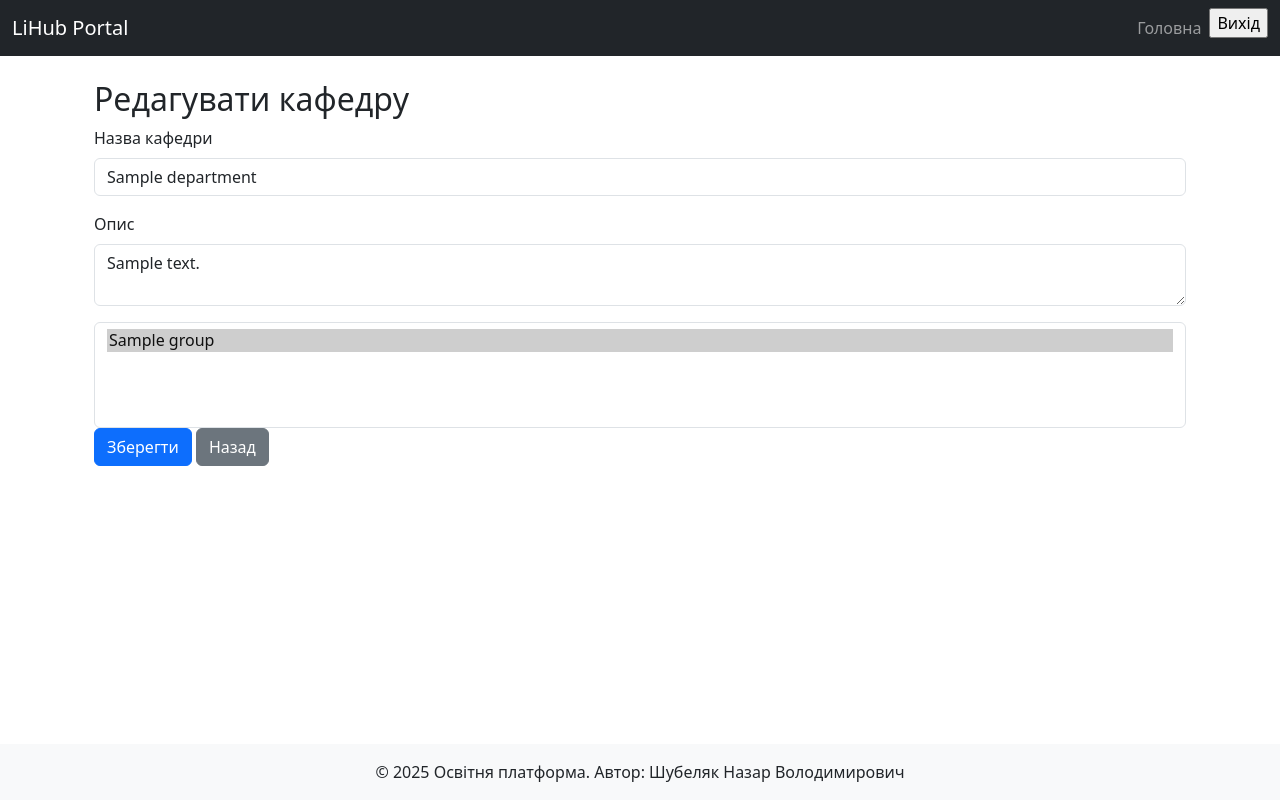
After one commit to NazarShubeliak/edu_platform, a Django app: page /groups/departments/1/ in a window 1280 px wide. The commit adds this page. Run offline with Django 5.2, Linux system fonts and the light colour scheme; a user stored in the database is signed in; tables that the repository leaves empty hold one stand-in row (values such as "Sample post"); some libraries are stand-ins or nearby versions.

Commit message:
Добавив можливість створювати кафедри щоб можна було групувати групи Також покращив деякий код

```diff
--- a/accounts/models.py
+++ b/accounts/models.py
@@ -1,6 +1,5 @@
 from django.db import models
 from django.contrib.auth.models import AbstractUser
-from groups.models import Group
 
 # Create your models here.
 class User(AbstractUser):
@@ -18,7 +17,7 @@ class User(AbstractUser):
 
 class StudentProfile(models.Model):
     user = models.OneToOneField(User, on_delete=models.CASCADE)
-    group = models.ForeignKey(Group, on_delete=models.SET_NULL, null=True, blank=True, related_name="students")
+    group = models.ForeignKey("groups.Group", on_delete=models.SET_NULL, null=True, blank=True, related_name="students")
 
     def __str__(self):
         return self.user.username
--- a/accounts/urls.py
+++ b/accounts/urls.py
@@ -1,9 +1,10 @@
 from django.urls import path
 from django.contrib.auth import views as auth_views
-from .views import reqister_user
+from .views import reqister_user, delete_student
 
 urlpatterns = [
     path("login/", auth_views.LoginView.as_view(template_name="accounts/login.html"), name="login"),
     path('logout/', auth_views.LogoutView.as_view(next_page='home'), name='logout'),
     path("register/", reqister_user, name="register"),
+    path("students/delete/<int:pk>/", delete_student, name="delete_student"),
 ]
--- a/core/templates/core/home.html
+++ b/core/templates/core/home.html
@@ -8,6 +8,8 @@
     {% if user.role == "admin" or user.role == "teacher" %}
         <a href="{% url 'create_group' %}">Створити групу</a>
         <a href="{% url 'group_list' %}">Всі групи</a>
+        <a href="{% url 'students_list' %}">Всі учні</a>
+        <a href="{% url 'department_list' %}">Всі кафедри</a>
     {% endif %}
         <h1>Вітаємо {{user.username}}</h1>
   {% else %}
--- a/core/urls.py
+++ b/core/urls.py
@@ -1,6 +1,7 @@
 from django.urls import path
-from .views import home
+from .views import home, students_list
 
 urlpatterns = [
     path("", home, name="home"),
+    path("students/", students_list, name="students_list"),
 ]
--- a/groups/models.py
+++ b/groups/models.py
@@ -1,8 +1,20 @@
 from django.db import models
+from django.contrib.auth import get_user_model
+
+User = get_user_model()
+
+class Department(models.Model):
+    name = models.CharField(max_length=100, unique=True)
+    description = models.TextField(blank=True, null=True)
+    created_by = models.ForeignKey(User, on_delete=models.SET_NULL, null=True, blank=True)
+
+    def __str__(self):
+        return self.name
 
 # Create your models here.
 class Group(models.Model):
     name = models.CharField(max_length=50, unique=True)
+    department = models.ManyToManyField(Department, related_name="groups", blank=True)
 
     def __str__(self):
         return self.name
--- /dev/null
+++ b/groups/templates/groups/department_edit.html
@@ -0,0 +1,39 @@
+{% extends "base.html" %}
+
+{% block content %}
+<div class="container mt-4">
+    <h2>Редагувати кафедру</h2>
+    <form method="post">
+        {% csrf_token %}
+        <div class="mb-3">
+            <label for="id_name" class="form-label">Назва кафедри</label>
+            <input type="text" name="name" id="id_name" class="form-control"
+                   value="{{ department.name }}" required>
+        </div>
+        <div class="mb-3">
+            <label for="id_description" class="form-label">Опис</label>
+            <textarea name="description" id="id_description" class="form-control">{{ department.description }}</textarea>
+        </div>
+        <select name="groups" id="id_groups" class="form-select" multiple>
+          {% for group in groups %}
+            <option value="{{ group.id }}"
+              {% if group in department.groups.all %}selected{% endif %}>
+              {{ group.name }}
+            </option>
+          {% endfor %}
+        </select>
+
+
+        <button type="submit" class="btn btn-primary">Зберегти</button>
+        <a href="{% url 'department_list' %}" class="btn btn-secondary">Назад</a>
+    </form>
+  <script>
+    $(document).ready(function() {
+      $('#id_groups').select2({
+        placeholder: "Виберіть групи",
+        width: '100%'
+      });
+    });
+  </script>
+</div>
+{% endblock %}
--- a/groups/urls.py
+++ b/groups/urls.py
@@ -1,8 +1,11 @@
 from django.urls import path
-from .views import create_group, group_list, group_detail
+from .views import create_group, group_list, group_detail, department_list, create_department, department_edit
 
 urlpatterns = [
     path("create_group/", create_group, name="create_group"),
+    path("create_department/", create_department, name="create_department"),
+    path("departments/<int:pk>/", department_edit, name="department_edit"),
+    path("departments/", department_list, name="department_list"),
     path("group/<int:pk>/", group_detail, name="group_detail"),
     path("", group_list, name="group_list"),
 ]
--- a/groups/views.py
+++ b/groups/views.py
@@ -2,7 +2,7 @@ from django.shortcuts import render, redirect, get_object_or_404
 from django.core.exceptions import PermissionDenied
 from django.contrib.auth.decorators import login_required
 from django.contrib.auth import get_user_model
-from .models import Group
+from .models import Group, Department
 from accounts.models import StudentProfile
 
 User = get_user_model()
@@ -56,3 +56,50 @@ def group_detail(request, pk):
         "students": students,
         "available_students": available_students
     })
+
+@login_required
+def department_list(request):
+    if request.user.role not in ["teacher", "admin"]:
+        redirect("home")
+
+    departments = Department.objects.all()
+    return render(request, "groups/department_list.html", {"departments": departments})
+
+
+@login_required
+def create_department(request):
+    if request.user.role not in ["teacher", "admin"]:
+        redirect("home")
+
+    if request.method == "POST":
+        name = request.POST.get("name")
+        description = request.POST.get("description")
+
+        Department.objects.create(name=name, description=description, created_by=request.user)
+
+        return redirect("department_list")
+
+    return render(request, "groups/create_department.html")
+
+@login_required
+def department_edit(request, pk):
+    if request.user.role not in ["teacher", "admin"]:
+        redirect("home")
+
+    department = get_object_or_404(Department, pk=pk)
+    groups = Group.objects.all()
+
+    if request.method == "POST":
+        department.name = request.POST.get("name")
+        department.description = request.POST.get("description")
+        department.save()
+
+        selected_groups = request.POST.get("groups")
+        department.groups.set(Group.objects.filter(id__in=selected_groups))
+
+        return redirect("department_edit", pk=pk)
+
+    return render(request, "groups/department_edit.html", {
+        "department": department,
+        "groups": groups
+    })
--- a/templates/base.html
+++ b/templates/base.html
@@ -8,6 +8,9 @@
     <!-- <link rel="stylesheet" href="../static/base.css"> -->
     {% load static %}
     <link rel="stylesheet" href="{% static 'base.css' %}">
+
+    <link href="https://cdn.jsdelivr.net/npm/select2@4.1.0/dist/css/select2.min.css" rel="stylesheet" />
+
 
 </head>
 <body>
@@ -50,5 +53,6 @@
 
     <!-- Bootstrap JS -->
     <script src="https://cdn.jsdelivr.net/npm/bootstrap@5.3.2/dist/js/bootstrap.bundle.min.js"></script>
+    <script src="https://cdn.jsdelivr.net/npm/select2@4.1.0/dist/js/select2.min.js"></script>
 </body>
 </html>
```
Also changed, not shown: accounts/views.py (+11 -1 lines), core/templates/core/student_list.html (added, +15 -0 lines), core/views.py (+12 -1 lines), groups/templates/groups/create_department.html (added, +76 -0 lines), groups/templates/groups/department_list.html (added, +26 -0 lines), groups/migrations/0004_department_group_department.py (added).
